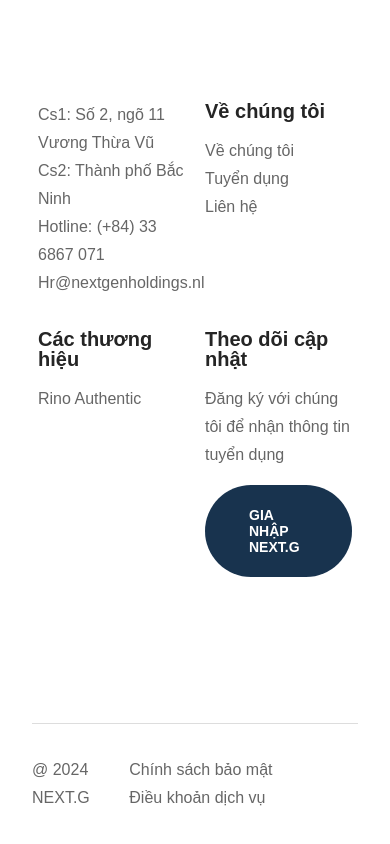
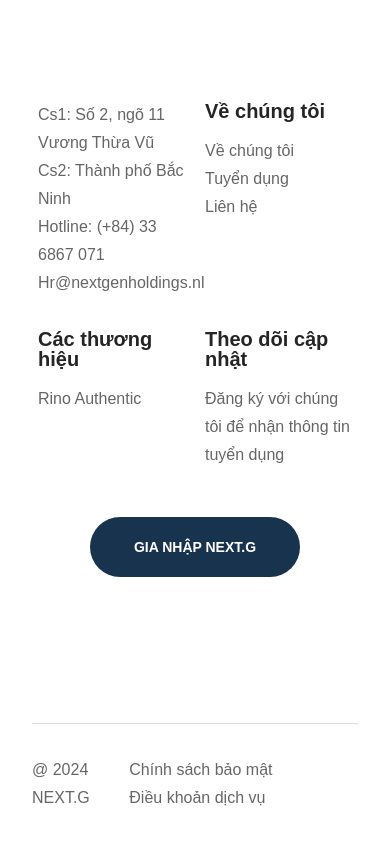
Before and after one commit to schhung1822/NEXT.GEN, a plain HTML site: page pages/tuyendung/vandon.html in a window 390 px wide. Shown: the part 3133-3977 px from the top of the page. Drawn offline with nearby package versions, Linux system fonts and the light colour scheme.

Commit message:
Update vandon.html
Signed-off-by: schhung1822 <schhung2143@gmail.com>

```diff
--- a/pages/tuyendung/vandon.html
+++ b/pages/tuyendung/vandon.html
@@ -271,8 +271,11 @@
                             <li class="footer_item">
                                 <p class="footer_text">Đăng ký với chúng tôi để nhận thông tin tuyển dụng</p>
                             </li>
-                            <a href="https://nextgenholdings.sg.larksuite.com/share/base/form/shrlgXrKtziGEUvU4ZK5Xiv7ogb" style="display: inline-block; margin-top: 16px;" class="slider-btn">GIA NHẬP NEXT.G</a>
+                           <a href="https://nextgenholdings.sg.larksuite.com/share/base/form/shrlgXrKtziGEUvU4ZK5Xiv7ogb" style="display: inline-block; margin-top: 16px;" class="slider-btn hidden-mobile">GIA NHẬP NEXT.G</a>
                         </ul>
+                    </div>
+                    <div class="col l-0 m-0 c-12 txt_center">
+                        <a href="https://nextgenholdings.sg.larksuite.com/share/base/form/shrlgXrKtziGEUvU4ZK5Xiv7ogb" style="display: inline-block; margin-top: 16px;" class="slider-btn">GIA NHẬP NEXT.G</a>
                     </div>
                 </div>
             </div>
```
